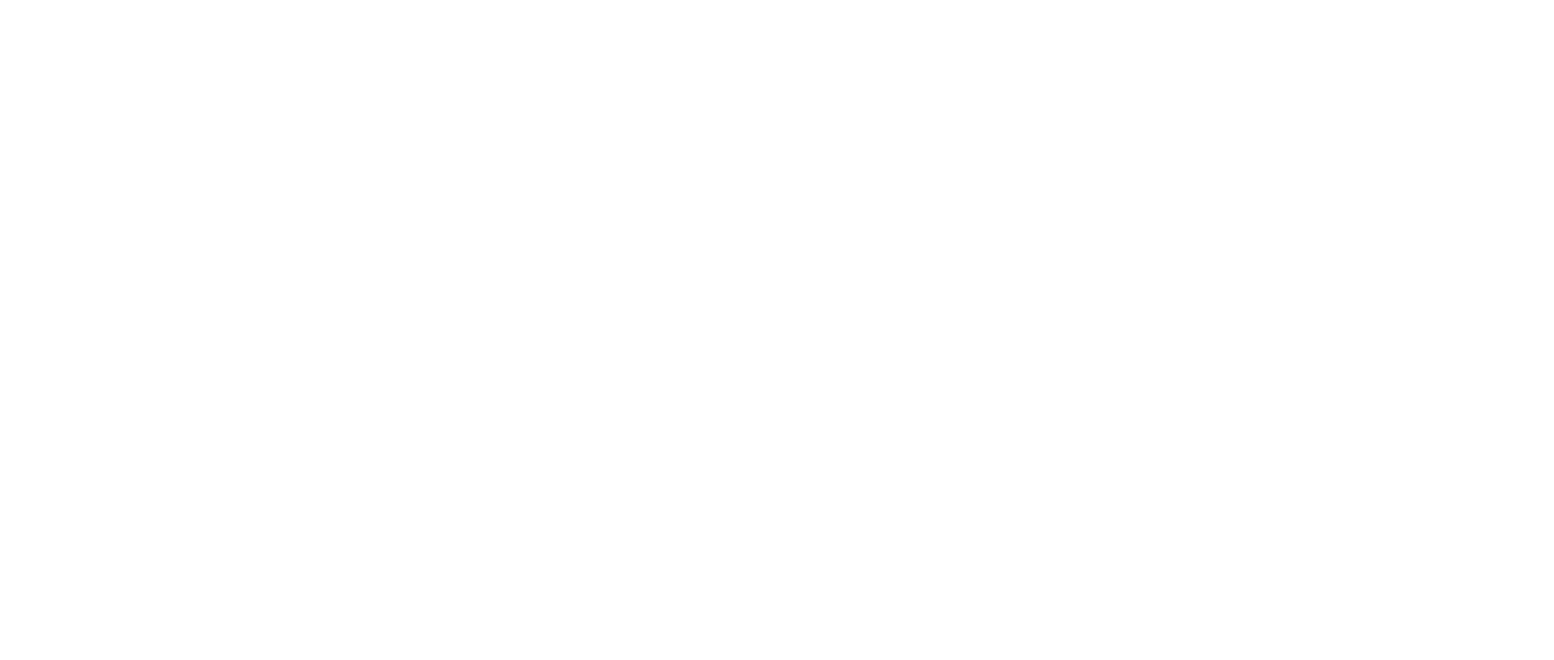
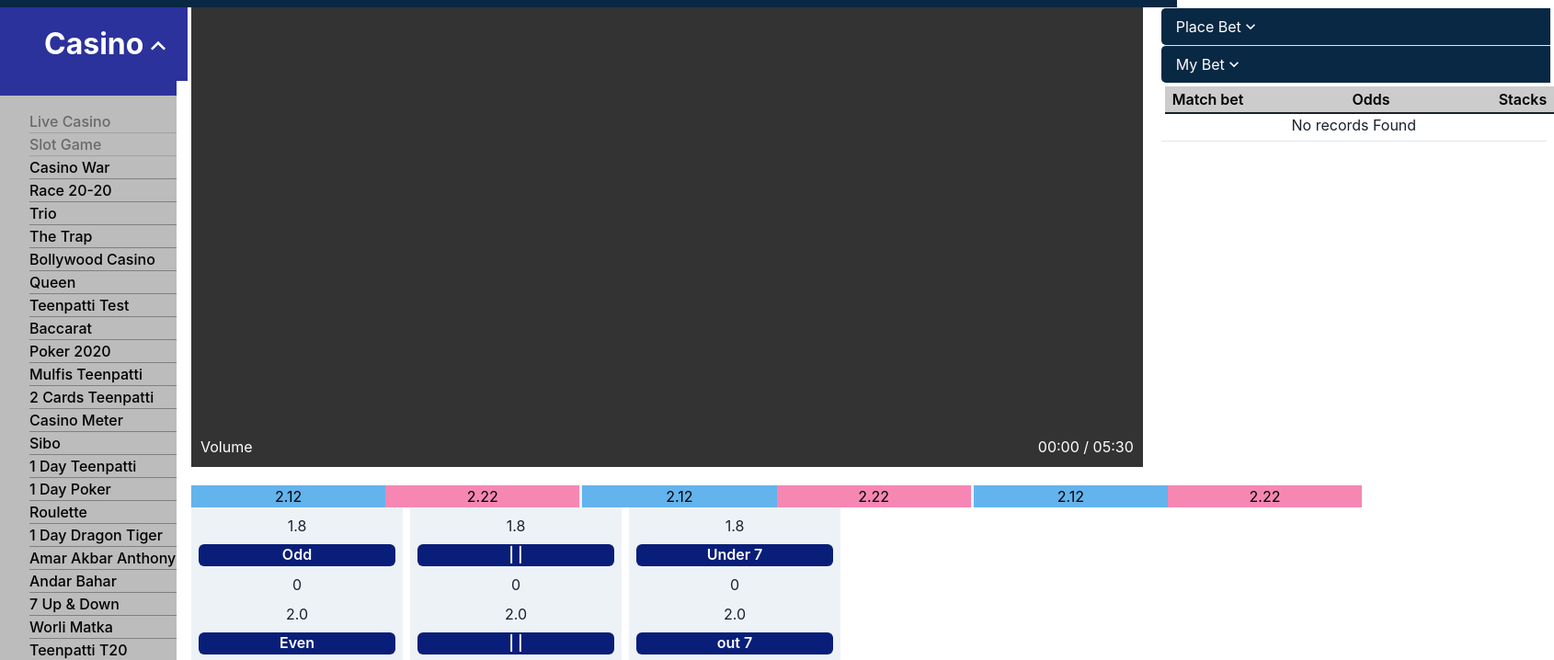
Before and after one commit to Akshaybaiswaree/Mahalaxmi, a React (Vite) app: page /AmarAkbarAnthony in a window 1280 px wide. Before the commit this address had no page. Shown: the part 142-860 px from the top of the page at 92% size, 1690 px wide, since content can reach past the window. Before the commit the page ends 800 px from the top, so only its background shows below. Built offline with nearby package versions, Linux system fonts and the light colour scheme.

Commit message:
AAA setUp layout

```diff
--- a/src/App.jsx
+++ b/src/App.jsx
@@ -14,6 +14,7 @@
 import RaceGame from "./Component/Home/Games/RaceGame";
 import Roulette from "./Component/Home/Games/Rouette";
 import DragonTiger from "./Component/Home/Games/DragonTiger";
+import AmarAkbarAnthony from "./Component/Home/Games/AmarAkbarAnthony";
 
 const router = createBrowserRouter(
   createRoutesFromElements(
@@ -32,6 +33,9 @@
         <Route path="andarbahar" element ={< AndarBahar />} />
         <Route path= "Rouette" element = {<Roulette/>}/>
         <Route path= "DragonTiger" element = {<DragonTiger/>}/>
+        <Route path= "AmarAkbarAnthony" element = {<AmarAkbarAnthony/>}/>
+
+
       </Route>
     </Route>
   )
--- /dev/null
+++ b/src/Component/Home/Games/AmarAkbarAnthony.jsx
@@ -0,0 +1,267 @@
+
+
+
+import {
+    ChakraProvider,
+    Box,
+    Text,
+    Flex,
+
+    Accordion,
+    AccordionItem,
+    AccordionButton,
+    AccordionPanel,
+    AccordionIcon,
+    HStack,
+    VStack,
+    Grid,GridItem, Stack, Button
+  } from "@chakra-ui/react";
+
+  import { AspectRatio} from "@chakra-ui/react";
+  import video from '../Games/AnderBahar.mp4'
+import { blue, blueGrey, grey } from "@mui/material/colors";
+
+  const AmarAkbarAnthony = () => {
+    return (
+      <>
+        <ChakraProvider>
+
+          <Box width="100%">
+            <Flex
+              direction={{ base: "column", md: "row" }}
+              justify="space-evenly"
+              Flex="wrap"
+              gap={5}
+            >
+
+              <Box
+             Flex="1"
+             bgColor="#333"
+             display="Flex"
+             alignItems="center"
+             justifyContent="center"
+             position="relative"
+            width={{ base: "100vw", md: "105%", lg: "70%" }}
+             height={{ base: "auto", md: "500px" }}
+             p={2}
+
+              >
+                <AspectRatio
+                  width="100vw"
+                  height="500px"
+                  borderRadius="10px"
+                  controls
+                >
+                  <iframe
+                title="naruto"
+                src={video}
+                allowFullScreen
+
+                style={{ objectFit: "cover", borderRadius: "10px" }}
+
+                  />
+                </AspectRatio>
+                <Flex
+                  position="absolute"
+                  bottom="0"
+                  width="100%"
+                  justifyContent="space-between"
+                  padding="10px"
+                >
+                  <Text
+                    color="white"
+                    position="absolute"
+                    left="10px"
+                    bottom="10px"
+                  >
+                    Volume
+                  </Text>
+                  <Text
+                    color="white"
+                    position="absolute"
+                    right="10px"
+                    bottom="10px"
+                  >
+                    00:00 / 05:30
+                  </Text>
+                </Flex>
+              </Box>
+
+
+              <Accordion width={{base: "100vw", md: "105%", lg: "50%" }}>
+
+                <AccordionItem bg="#092844" color="white" borderLeftRadius="5">
+                  <h2>
+                    <AccordionButton>
+                      <Box as="span" Flex="1" textAlign="left">
+                        Place Bet
+                      </Box>
+                      <AccordionIcon />
+                    </AccordionButton>
+                  </h2>
+                  <AccordionPanel>
+
+                  </AccordionPanel>
+                </AccordionItem>
+
+
+
+                <AccordionItem bg="#092844" color="white" borderLeftRadius="5">
+                  <h2>
+                    <AccordionButton>
+                      <Box as="span" Flex="1" textAlign="left">
+                        My Bet
+                      </Box>
+                      <AccordionIcon />
+                    </AccordionButton>
+                  </h2>
+                  <AccordionPanel pb={4}>
+                    <h1>Your Coins</h1>
+                  </AccordionPanel>
+                </AccordionItem>
+
+                <Box
+                  width="100%"
+                  height="30px"
+                  bg="#cccccc"
+                  mt={1}
+                  ml={1}
+                  borderBottom="2px"
+                  borderBottomColor="black.200"
+                >
+                  <Flex
+                    align="center"
+                    justify="space-between"
+                    height="100%"
+                    px={2}
+                  >
+                    <Text color="black" fontWeight="600">
+                      Match bet
+                    </Text>
+                    <Text color="black" fontWeight="600">
+                      Odds
+                    </Text>
+                    <Text color="black" fontWeight="600">
+                      Stacks
+                    </Text>
+                  </Flex>
+                </Box>
+                <Box
+                  width="99%"
+                  height="30px"
+                  bg="white"
+                  borderBottom="1px"
+                  borderBottomColor="gray.200"
+                  base= "125%" md= "105%" lg= "50%"
+                >
+                  <Text textAlign="center">No records Found</Text>
+
+
+                </Box>
+
+
+
+
+              </Accordion>
+            </Flex>
+          </Box>
+
+
+           {/* <Box width={{ base: "125%", md: "105%", lg: "60%" }} height="400px" mt={5} bg='black'> </Box>  */}
+
+
+          <Box width={{ base:'80vw' ,lg:'60%'}} bg="gray.100" display='flex' direction='row' mt={5} align={{base: "center"}}
+
+
+          >
+
+            <Flex gap={{base: "3px"}} textAlign="center">
+            <Flex width={{base:'33vw'}}>
+                <Box bg="blue.300" color="black" width={{base: '20vw'}} >2.12</Box>
+                <Box bg="pink.300" color="black" width={{base: '20vw'}} >2.22</Box>
+              </Flex>
+              <Flex width={{base:'33vw'}}>
+                <Box bg="blue.300" color="black" width={{base: '20vw'}} >2.12</Box>
+                <Box bg="pink.300" color="black" width={{base: '20vw'}}>2.22</Box>
+              </Flex>
+              <Flex width={{base:'33vw'}}>
+                <Box bg="blue.300" color="black"  width={{base: '20vw'}} >2.12</Box>
+                <Box bg="pink.300" color="black"width={{base: '20vw'}}>2.22</Box>
+              </Flex>
+
+            </Flex>
+
+            {/* <Box >
+            <h4 >Amar</h4>
+              <HStack >
+                <Box bg="blue.300" color="black" height={50} w={"20vw"} justifyContent='center'>2.12</Box>
+                <Box bg="pink.300" color="black" height={50} w={"20vw"}>2.22</Box>
+              </HStack>
+
+            </Box> */}
+
+{/*
+              <VStack w={200} h={150}  display="flex"  width={{base:'80vw'}} >
+
+            </VStack>
+
+
+
+            <VStack w={200} h={150}  display="flex"  >
+              <h4 >Amar</h4>
+              <HStack  >
+                <Box bg="blue.300" color="black" height={50} w={"20vw"}>2.12</Box>
+                <Box bg="pink.300" color="black" height={50} w={"20vw"}>2.22</Box>
+              </HStack>
+            </VStack>
+
+
+           <VStack w={200} h={150}  display="flex"  >
+              <h4 >Amar</h4>
+              <HStack  >
+                <Box bg="blue.300" color="black" height={50} w={"20vw"}>2.12</Box>
+                <Box bg="pink.300" color="black" height={50} w={"20vw"}>2.22</Box>
+              </HStack>
+            </VStack>           */}
+
+         </Box>
+
+
+          <Stack direction={{base:'column',md:'row', lg:'row',}} display='flex' flex='wrap'  >
+          <VStack  w={{lg:'230px'}} h={200} bg="gray.100" p={2}>
+              <h3>1.8</h3>
+              <Button  background='#091e79' width='full' color='white'>Odd</Button>
+              <h3>0</h3>
+              <h2>2.0</h2>
+              <Button  background='#091e79' width='full' color='white'> Even</Button>
+              <h2>0</h2>
+            </VStack>
+
+            <VStack  w={{lg:'230px'}} h={200} bg="gray.100" display="flex" p={2} >
+              <h3>1.8</h3>
+              <Button  background='#091e79' width='full' color='white'> | |</Button>
+              <h3>0</h3>
+              <h2>2.0</h2>
+              <Button  background='#091e79' width='full' color='white'>| |</Button>
+              <h2>0</h2>
+            </VStack>
+
+            <VStack  w={{lg:'230px' , base:'full' , md:'full'}} h={200} bg="gray.100" display="flex" p={2} >
+              <h3>1.8</h3>
+              <Button  background='#091e79' width='full' color='white'>Under 7</Button>
+              <h3>0</h3>
+              <h2>2.0</h2>
+              <Button background='#091e79' width='full' color='white'> out 7</Button>
+              <h2>0</h2>
+            </VStack>
+          </Stack>
+
+
+
+
+        </ChakraProvider>
+      </>
+    );
+  };
+
+  export default AmarAkbarAnthony;
--- a/src/Component/Home/Games/AndarBahar.jsx
+++ b/src/Component/Home/Games/AndarBahar.jsx
@@ -17,6 +17,7 @@
   NumberDecrementStepper,
   Button,
   WrapItem,
+  Wrap,
 } from "@chakra-ui/react";
 import Card from "./Card";
 import { Icon } from "@iconify/react";
@@ -167,7 +168,10 @@
                     </WrapItem>
                   </Flex>
 
-                  <Flex gap={"10px"}>
+
+                  <Wrap
+                  gap={{base:"20px",lg: "10px"}}   >
+
                     <Button
                       colorScheme="teal"
                       size="xs"
@@ -249,7 +253,8 @@
                     >
                       Clear bet
                     </Button>
-                  </Flex>
+                  </Wrap>
+
                 </AccordionPanel>
               </AccordionItem>
               <AccordionItem bg="#092844" color="white" borderLeftRadius="5">
--- a/src/Component/Home/Games/Card.jsx
+++ b/src/Component/Home/Games/Card.jsx
@@ -80,7 +80,9 @@
     for (let i = newArray.length - 1; i > 0; i--) {
       const j = Math.floor(Math.random() * (i + 1));
       [newArray[i], newArray[j]] = [newArray[j], newArray[i]];
+
     }
+
     return newArray;
   };
 
@@ -147,8 +149,13 @@
             <img
               src={imagePath}
               alt={`Card ${index + 1}`}
-              style={{  width: '70px', height: '75px' }}
+              style={{  width: '100px', height: '75px' }}
             />
+
+
+
+
+
 
             {/* <div
             style={{
--- a/src/Component/Home/Home.jsx
+++ b/src/Component/Home/Home.jsx
@@ -366,7 +366,7 @@
           </GridItem>
 
           <GridItem colSpan={{ base: 4, md: 1 }}>
-            <NavLink to = "/andarbahar">
+            <NavLink to = "/AmarAkbarAnthony">
             <Box className="custom-box">
               <Image src={aaa} alt="teenpatti" />
               <span> AMAR AKBAR ANTHONY</span>
--- a/src/Component/Navbar/Navbar.jsx
+++ b/src/Component/Navbar/Navbar.jsx
@@ -349,7 +349,7 @@
             </Box>
             <Text display={{base:"none", lg:"none"}} >< AccountBalance /> </Text>
 
-            <Text  marginTop={{lg:"2"}} marginRight={{lg:'1.5rem'}} fontSize={{lg:'20'}}>Balance:0</Text>
+            <Text  marginTop={{lg:"2"}} marginRight={{lg:'1.5rem'}} fontSize={{lg:'20'}} justifyContent={{base: "end"}}>Balance:0</Text>
             <Text
             textDecor={{lg:"underline"}}
             marginTop={{lg:"2"}}
--- a/src/main.jsx
+++ b/src/main.jsx
@@ -1,13 +1,13 @@
-import React from "react";
+
 import ReactDOM from "react-dom/client";
 import App from "./App.jsx";
 import "./index.css";
 import { ChakraProvider } from "@chakra-ui/react";
 
 ReactDOM.createRoot(document.getElementById("root")).render(
-  <React.StrictMode>
+
     <ChakraProvider>
       <App />
     </ChakraProvider>
-  </React.StrictMode>
+
 );
```
